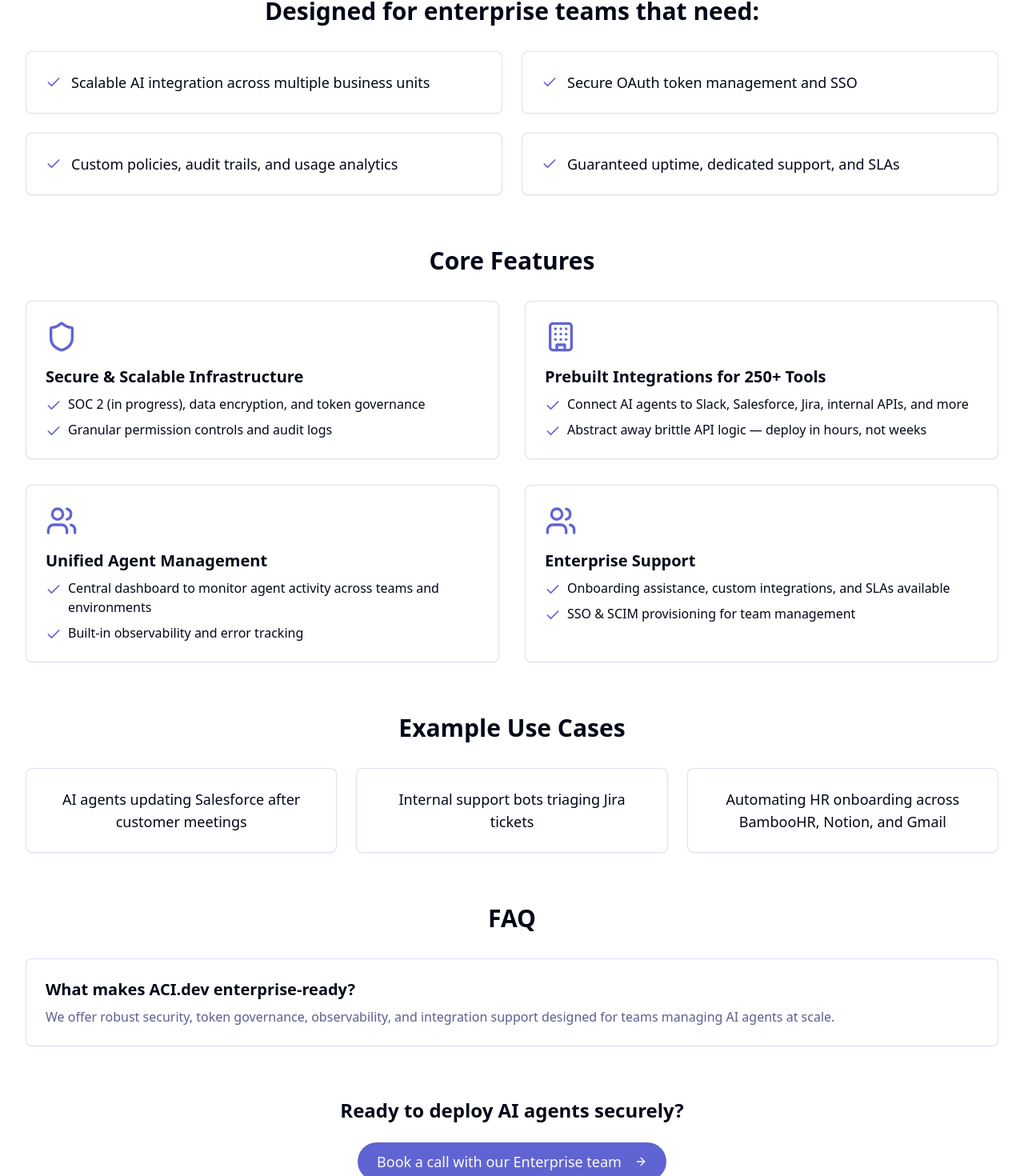
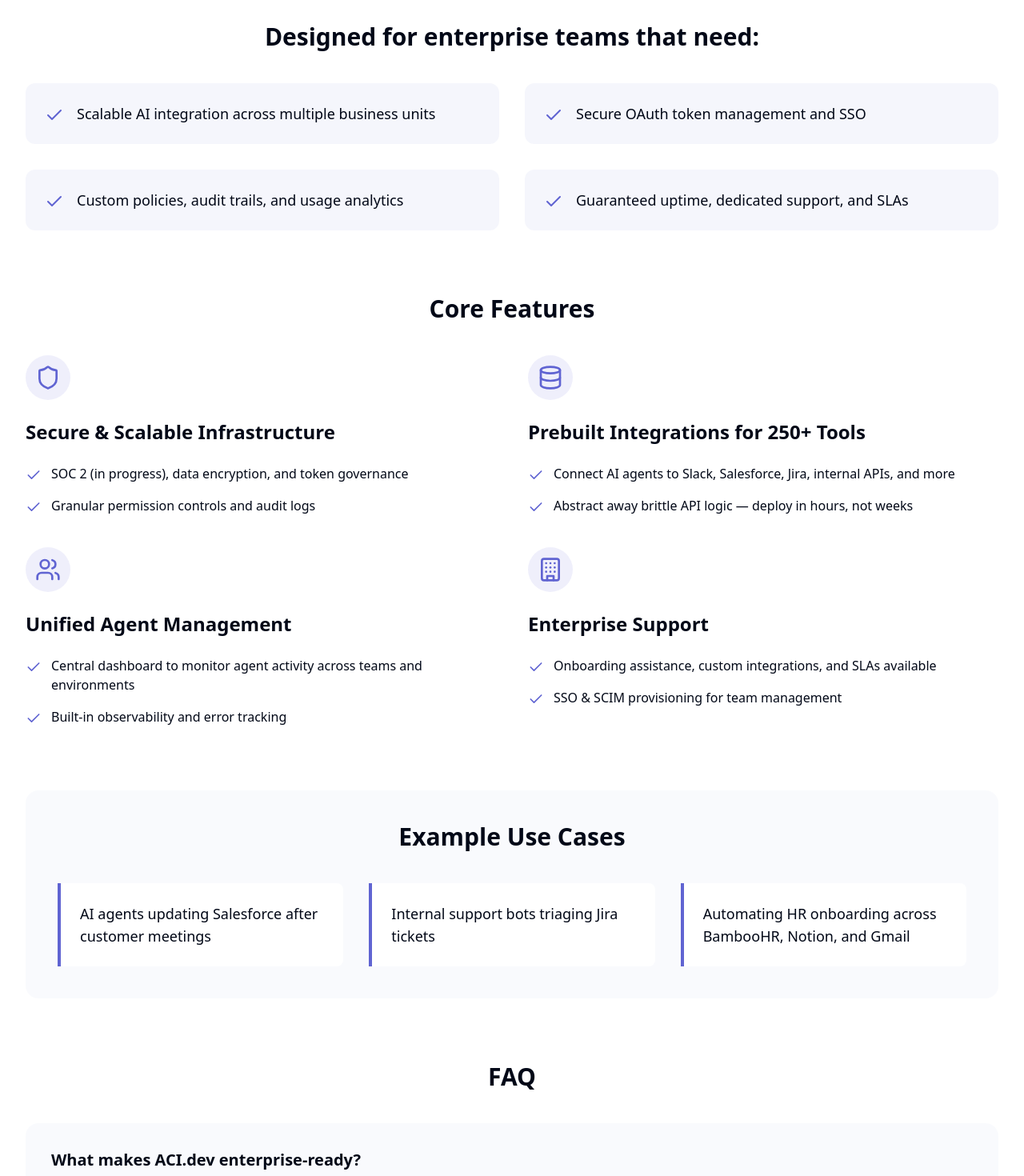
Before and after one commit to lovedatatiff/ACI-new-website, a React (Vite) app: page /solutions/enterprise in a window 1280 px wide. Shown: the part 364-1834 px from the top of the page at 80% size. Built offline with nearby package versions, Linux system fonts and the light colour scheme.

Commit message:
Refactor: Improve UI on solution pages
Improve the UI on the Startup, Agency, and Enterprise solution pages to reduce the number of boxes and improve the overall visual appeal.

```diff
--- a/src/pages/solutions/Enterprise.tsx
+++ b/src/pages/solutions/Enterprise.tsx
@@ -2,8 +2,9 @@
 import React, { useEffect } from 'react';
 import { Button } from '@/components/ui/button';
 import { Card, CardContent } from '@/components/ui/card';
-import { Building, Shield, Users, ArrowRight, Check } from 'lucide-react';
+import { Building, Shield, Users, ArrowRight, Check, Database, Zap } from 'lucide-react';
 import Navbar from '@/components/Navbar';
+import ScrollReveal from '@/components/ScrollReveal';
 
 const Enterprise = () => {
   useEffect(() => {
@@ -18,196 +19,176 @@ const Enterprise = () => {
       <div className="pt-24 pb-16">
         <div className="max-w-7xl mx-auto px-4 sm:px-6 lg:px-8">
           {/* Hero Section */}
-          <div className="text-center mb-16">
-            <h1 className="text-4xl font-bold mb-6">Enterprise-Ready AI Agent Integration</h1>
+          <ScrollReveal>
+            <div className="text-center mb-20">
+              <h1 className="text-5xl font-bold mb-6 text-gradient">Enterprise-Ready AI Agent Integration</h1>
               <p className="text-xl text-muted-foreground max-w-3xl mx-auto">
                 Securely deploy LLM-powered agents across your SaaS and internal tools — with governance, observability, and support built in.
               </p>
-            <div className="mt-8">
-              <Button className="px-6 py-6 rounded-full text-lg group relative overflow-hidden">
+              <div className="mt-10">
+                <Button className="px-6 py-6 rounded-full text-lg bg-primary/90 hover:bg-primary group relative overflow-hidden">
                   <span className="relative z-10">Book a Demo</span>
                   <ArrowRight className="ml-2 h-5 w-5 relative z-10 group-hover:translate-x-1 transition-transform" />
                 </Button>
               </div>
             </div>
+          </ScrollReveal>
 
           {/* Pain Points */}
-          <div className="mb-16">
-            <h2 className="text-3xl font-bold mb-8 text-center">Designed for enterprise teams that need:</h2>
-            <div className="grid md:grid-cols-2 gap-6">
-              <Card className="border-primary/20">
-                <CardContent className="pt-6">
-                  <div className="flex items-start gap-3">
+          <ScrollReveal>
+            <div className="mb-20">
+              <h2 className="text-3xl font-bold mb-10 text-center">Designed for enterprise teams that need:</h2>
+              <div className="grid md:grid-cols-2 gap-8">
+                <div className="flex items-start gap-4 p-6 rounded-xl bg-muted/50">
                   <div className="mt-1 text-primary">
-                      <Check className="h-5 w-5" />
+                    <Check className="h-6 w-6" />
                   </div>
                   <p className="text-lg">Scalable AI integration across multiple business units</p>
                 </div>
-                </CardContent>
-              </Card>
 
-              <Card className="border-primary/20">
-                <CardContent className="pt-6">
-                  <div className="flex items-start gap-3">
+                <div className="flex items-start gap-4 p-6 rounded-xl bg-muted/50">
                   <div className="mt-1 text-primary">
-                      <Check className="h-5 w-5" />
+                    <Check className="h-6 w-6" />
                   </div>
                   <p className="text-lg">Secure OAuth token management and SSO</p>
                 </div>
-                </CardContent>
-              </Card>
 
-              <Card className="border-primary/20">
-                <CardContent className="pt-6">
-                  <div className="flex items-start gap-3">
+                <div className="flex items-start gap-4 p-6 rounded-xl bg-muted/50">
                   <div className="mt-1 text-primary">
-                      <Check className="h-5 w-5" />
+                    <Check className="h-6 w-6" />
                   </div>
                   <p className="text-lg">Custom policies, audit trails, and usage analytics</p>
                 </div>
-                </CardContent>
-              </Card>
 
-              <Card className="border-primary/20">
-                <CardContent className="pt-6">
-                  <div className="flex items-start gap-3">
+                <div className="flex items-start gap-4 p-6 rounded-xl bg-muted/50">
                   <div className="mt-1 text-primary">
-                      <Check className="h-5 w-5" />
+                    <Check className="h-6 w-6" />
                   </div>
                   <p className="text-lg">Guaranteed uptime, dedicated support, and SLAs</p>
                 </div>
-                </CardContent>
-              </Card>
               </div>
             </div>
+          </ScrollReveal>
 
           {/* Core Features */}
-          <div className="mb-16">
-            <h2 className="text-3xl font-bold mb-8 text-center">Core Features</h2>
-            <div className="grid md:grid-cols-2 gap-8">
-              <Card className="border-primary/20">
-                <CardContent className="pt-6">
-                  <div className="mb-4 text-primary">
-                    <Shield className="h-10 w-10" />
+          <ScrollReveal>
+            <div className="mb-20">
+              <h2 className="text-3xl font-bold mb-10 text-center">Core Features</h2>
+              <div className="grid md:grid-cols-2 gap-10">
+                <div className="space-y-6">
+                  <div className="inline-flex items-center justify-center p-3 rounded-full bg-primary/10 text-primary">
+                    <Shield className="h-8 w-8" />
                   </div>
-                  <h3 className="text-xl font-semibold mb-2">Secure & Scalable Infrastructure</h3>
-                  <ul className="space-y-2">
-                    <li className="flex items-start gap-2">
+                  <h3 className="text-2xl font-semibold">Secure & Scalable Infrastructure</h3>
+                  <ul className="space-y-4">
+                    <li className="flex items-start gap-3">
                       <Check className="h-5 w-5 text-primary mt-1 flex-shrink-0" />
                       <p>SOC 2 (in progress), data encryption, and token governance</p>
                     </li>
-                    <li className="flex items-start gap-2">
+                    <li className="flex items-start gap-3">
                       <Check className="h-5 w-5 text-primary mt-1 flex-shrink-0" />
                       <p>Granular permission controls and audit logs</p>
                     </li>
                   </ul>
-                </CardContent>
-              </Card>
+                </div>
 
-              <Card className="border-primary/20">
-                <CardContent className="pt-6">
-                  <div className="mb-4 text-primary">
-                    <Building className="h-10 w-10" />
+                <div className="space-y-6">
+                  <div className="inline-flex items-center justify-center p-3 rounded-full bg-primary/10 text-primary">
+                    <Database className="h-8 w-8" />
                   </div>
-                  <h3 className="text-xl font-semibold mb-2">Prebuilt Integrations for 250+ Tools</h3>
-                  <ul className="space-y-2">
-                    <li className="flex items-start gap-2">
+                  <h3 className="text-2xl font-semibold">Prebuilt Integrations for 250+ Tools</h3>
+                  <ul className="space-y-4">
+                    <li className="flex items-start gap-3">
                       <Check className="h-5 w-5 text-primary mt-1 flex-shrink-0" />
                       <p>Connect AI agents to Slack, Salesforce, Jira, internal APIs, and more</p>
                     </li>
-                    <li className="flex items-start gap-2">
+                    <li className="flex items-start gap-3">
                       <Check className="h-5 w-5 text-primary mt-1 flex-shrink-0" />
                       <p>Abstract away brittle API logic — deploy in hours, not weeks</p>
                     </li>
                   </ul>
-                </CardContent>
-              </Card>
+                </div>
 
-              <Card className="border-primary/20">
-                <CardContent className="pt-6">
-                  <div className="mb-4 text-primary">
-                    <Users className="h-10 w-10" />
+                <div className="space-y-6">
+                  <div className="inline-flex items-center justify-center p-3 rounded-full bg-primary/10 text-primary">
+                    <Users className="h-8 w-8" />
                   </div>
-                  <h3 className="text-xl font-semibold mb-2">Unified Agent Management</h3>
-                  <ul className="space-y-2">
-                    <li className="flex items-start gap-2">
+                  <h3 className="text-2xl font-semibold">Unified Agent Management</h3>
+                  <ul className="space-y-4">
+                    <li className="flex items-start gap-3">
                       <Check className="h-5 w-5 text-primary mt-1 flex-shrink-0" />
                       <p>Central dashboard to monitor agent activity across teams and environments</p>
                     </li>
-                    <li className="flex items-start gap-2">
+                    <li className="flex items-start gap-3">
                       <Check className="h-5 w-5 text-primary mt-1 flex-shrink-0" />
                       <p>Built-in observability and error tracking</p>
                     </li>
                   </ul>
-                </CardContent>
-              </Card>
+                </div>
 
-              <Card className="border-primary/20">
-                <CardContent className="pt-6">
-                  <div className="mb-4 text-primary">
-                    <Users className="h-10 w-10" />
+                <div className="space-y-6">
+                  <div className="inline-flex items-center justify-center p-3 rounded-full bg-primary/10 text-primary">
+                    <Building className="h-8 w-8" />
                   </div>
-                  <h3 className="text-xl font-semibold mb-2">Enterprise Support</h3>
-                  <ul className="space-y-2">
-                    <li className="flex items-start gap-2">
+                  <h3 className="text-2xl font-semibold">Enterprise Support</h3>
+                  <ul className="space-y-4">
+                    <li className="flex items-start gap-3">
                       <Check className="h-5 w-5 text-primary mt-1 flex-shrink-0" />
                       <p>Onboarding assistance, custom integrations, and SLAs available</p>
                     </li>
-                    <li className="flex items-start gap-2">
+                    <li className="flex items-start gap-3">
                       <Check className="h-5 w-5 text-primary mt-1 flex-shrink-0" />
                       <p>SSO & SCIM provisioning for team management</p>
                     </li>
                   </ul>
-                </CardContent>
-              </Card>
                 </div>
               </div>
+            </div>
+          </ScrollReveal>
 
           {/* Example Use Cases */}
-          <div className="mb-16">
-            <h2 className="text-3xl font-bold mb-8 text-center">Example Use Cases</h2>
-            <div className="grid md:grid-cols-3 gap-6">
-              <Card className="border-primary/20">
-                <CardContent className="pt-6 text-center">
+          <ScrollReveal>
+            <div className="mb-20 bg-muted/30 rounded-2xl p-10">
+              <h2 className="text-3xl font-bold mb-10 text-center">Example Use Cases</h2>
+              <div className="grid md:grid-cols-3 gap-8">
+                <div className="p-6 border-l-4 border-primary bg-background rounded-r-lg">
                   <p className="text-lg">AI agents updating Salesforce after customer meetings</p>
-                </CardContent>
-              </Card>
+                </div>
 
-              <Card className="border-primary/20">
-                <CardContent className="pt-6 text-center">
+                <div className="p-6 border-l-4 border-primary bg-background rounded-r-lg">
                   <p className="text-lg">Internal support bots triaging Jira tickets</p>
-                </CardContent>
-              </Card>
+                </div>
 
-              <Card className="border-primary/20">
-                <CardContent className="pt-6 text-center">
+                <div className="p-6 border-l-4 border-primary bg-background rounded-r-lg">
                   <p className="text-lg">Automating HR onboarding across BambooHR, Notion, and Gmail</p>
-                </CardContent>
-              </Card>
                 </div>
               </div>
+            </div>
+          </ScrollReveal>
 
           {/* FAQ Section */}
-          <div className="mb-16">
-            <h2 className="text-3xl font-bold mb-8 text-center">FAQ</h2>
-            <Card className="border-primary/20">
-              <CardContent className="pt-6">
-                <h3 className="text-xl font-semibold mb-2">What makes ACI.dev enterprise-ready?</h3>
-                <p className="text-muted-foreground">
+          <ScrollReveal>
+            <div className="mb-20">
+              <h2 className="text-3xl font-bold mb-10 text-center">FAQ</h2>
+              <div className="bg-muted/30 p-8 rounded-2xl">
+                <h3 className="text-xl font-semibold mb-4">What makes ACI.dev enterprise-ready?</h3>
+                <p className="text-muted-foreground text-lg">
                   We offer robust security, token governance, observability, and integration support designed for teams managing AI agents at scale.
                 </p>
-              </CardContent>
-            </Card>
               </div>
+            </div>
+          </ScrollReveal>
 
           {/* CTA Section */}
-          <div className="text-center">
-            <h2 className="text-2xl font-bold mb-6">Ready to deploy AI agents securely?</h2>
-            <Button className="px-6 py-6 rounded-full text-lg group relative overflow-hidden">
-              <span className="relative z-10">Book a call with our Enterprise team</span>
-              <ArrowRight className="ml-2 h-5 w-5 relative z-10 group-hover:translate-x-1 transition-transform" />
+          <ScrollReveal>
+            <div className="text-center bg-primary/5 p-12 rounded-3xl">
+              <h2 className="text-3xl font-bold mb-6">Ready to deploy AI agents securely?</h2>
+              <Button className="px-8 py-7 rounded-full text-lg bg-primary hover:bg-primary/90 group">
+                <span>Book a call with our Enterprise team</span>
+                <ArrowRight className="ml-2 h-5 w-5 group-hover:translate-x-1 transition-transform" />
               </Button>
             </div>
+          </ScrollReveal>
         </div>
       </div>
     </div>
```
Also changed, not shown: src/pages/solutions/Agency.tsx (+78 -100 lines), src/pages/solutions/Startup.tsx (+68 -84 lines). Lines whose indentation alone changed are shown as unchanged.
